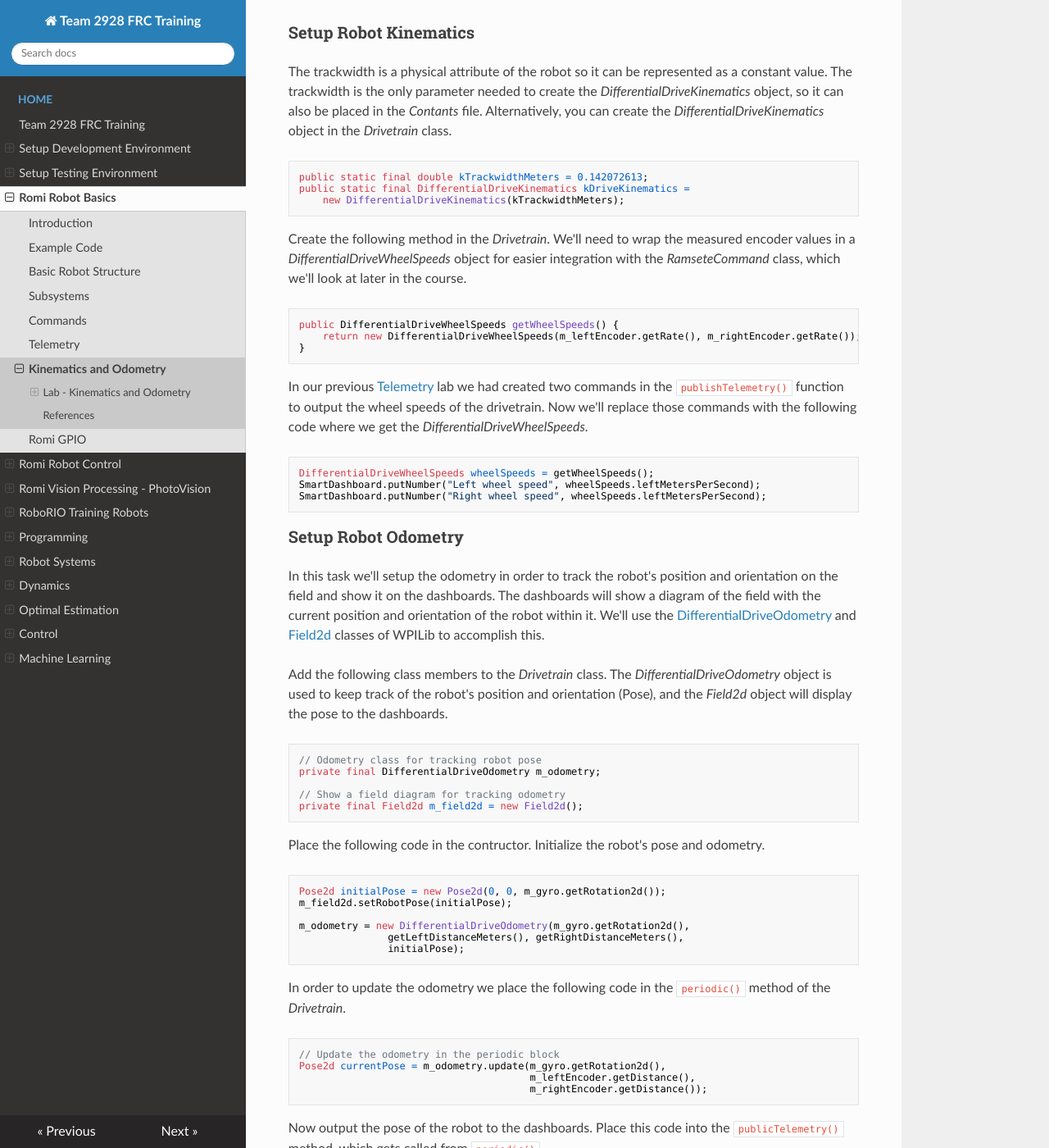
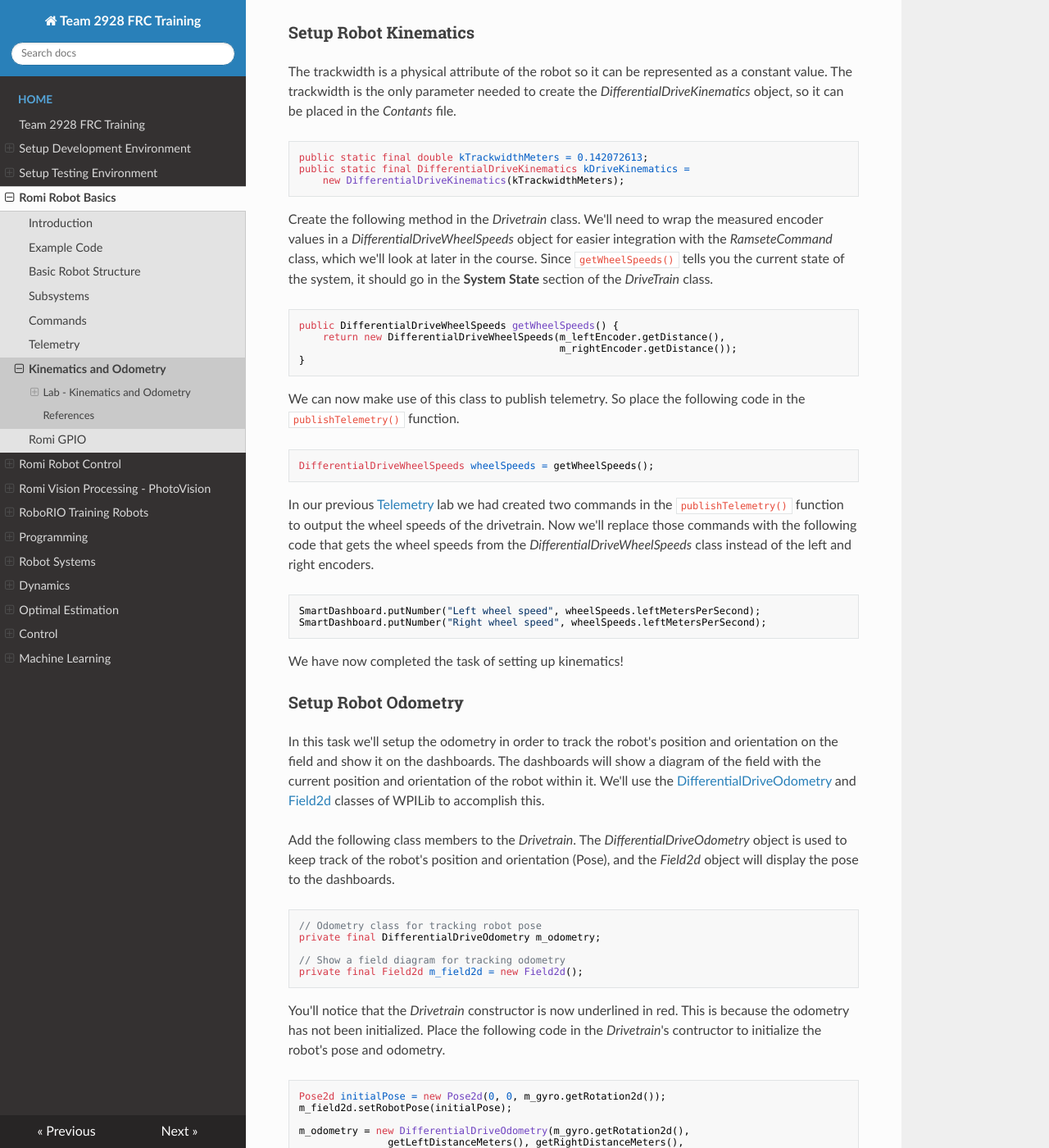
Before and after one commit to FRC-2928/FRC-Programmer-Training, an MkDocs documentation site: the page built from docs/Romi/SC/romiOdometry.md, in a window 1280 px wide and 1400 px high, scrolled down 1168 px. Shown: the whole window at 82% size. Built offline with MkDocs 1.6.1, drawn with Linux system fonts in a browser that asks for light colours; nearby versions of some CDN libraries; some of the changed text lies outside the part shown.

Commit message:
Updated Odometry

```diff
--- a/docs/Romi/SC/romiOdometry.md
+++ b/docs/Romi/SC/romiOdometry.md
@@ -20,29 +20,34 @@
 - Setup Robot Odometry
 
 ### <a name="kinematicsTask"></a>Setup Robot Kinematics
-The trackwidth is a physical attribute of the robot so it can be represented as a constant value.  The trackwidth is the only parameter needed to create the *DifferentialDriveKinematics* object, so it can also be placed in the *Contants* file.  Alternatively, you can create the *DifferentialDriveKinematics* object in the *Drivetrain* class.
+The trackwidth is a physical attribute of the robot so it can be represented as a constant value.  The trackwidth is the only parameter needed to create the *DifferentialDriveKinematics* object, so it can be placed in the *Contants* file.
 
     public static final double kTrackwidthMeters = 0.142072613;
     public static final DifferentialDriveKinematics kDriveKinematics =
         new DifferentialDriveKinematics(kTrackwidthMeters);
 
-Create the following method in the *Drivetrain*.  We'll need to wrap the measured encoder values in a *DifferentialDriveWheelSpeeds* object for easier integration with the *RamseteCommand* class, which we'll look at later in the course.
+Create the following method in the *Drivetrain* class.  We'll need to wrap the measured encoder values in a *DifferentialDriveWheelSpeeds* object for easier integration with the *RamseteCommand* class, which we'll look at later in the course.  Since `getWheelSpeeds()` tells you the current state of the system, it should go in the **System State** section of the *DriveTrain* class.
 
     public DifferentialDriveWheelSpeeds getWheelSpeeds() {
-        return new DifferentialDriveWheelSpeeds(m_leftEncoder.getRate(), m_rightEncoder.getRate());
+        return new DifferentialDriveWheelSpeeds(m_leftEncoder.getDistance(),
+                                                m_rightEncoder.getDistance());
     }
 
-In our previous [Telemetry](../romiTelemetry) lab we had created two commands in the `publishTelemetry()` function to output the wheel speeds of the drivetrain.  Now we'll replace those commands with the following code where we get the *DifferentialDriveWheelSpeeds*.
+We can now make use of this class to publish telemetry.  So place the following code in the `publishTelemetry()` function.
 
     DifferentialDriveWheelSpeeds wheelSpeeds = getWheelSpeeds();
+
+In our previous [Telemetry](../romiTelemetry) lab we had created two commands in the `publishTelemetry()` function to output the wheel speeds of the drivetrain.  Now we'll replace those commands with the following code that gets the wheel speeds from the *DifferentialDriveWheelSpeeds* class instead of the left and right encoders.
+
     SmartDashboard.putNumber("Left wheel speed", wheelSpeeds.leftMetersPerSecond);
     SmartDashboard.putNumber("Right wheel speed", wheelSpeeds.leftMetersPerSecond);
 
+We have now completed the task of setting up kinematics!
 
 ### <a name="odometryTask"></a>Setup Robot Odometry
 In this task we'll setup the odometry in order to track the robot's position and orientation on the field and show it on the dashboards.  The dashboards will show a diagram of the field with the current position and orientation of the robot within it.  We'll use the [DifferentialDriveOdometry](https://docs.wpilib.org/en/latest/docs/software/kinematics-and-odometry/differential-drive-odometry.html#differential-drive-odometry) and [Field2d](https://docs.wpilib.org/en/latest/docs/software/dashboards/glass/field2d-widget.html#the-field2d-widget) classes of WPILib to accomplish this.
 
-Add the following class members to the *Drivetrain* class.  The *DifferentialDriveOdometry* object is used to keep track of the robot's position and orientation (Pose), and the *Field2d* object will display the pose to the dashboards.
+Add the following class members to the *Drivetrain*.  The *DifferentialDriveOdometry* object is used to keep track of the robot's position and orientation (Pose), and the *Field2d* object will display the pose to the dashboards.
 
     // Odometry class for tracking robot pose
     private final DifferentialDriveOdometry m_odometry;
@@ -50,7 +55,7 @@
     // Show a field diagram for tracking odometry
     private final Field2d m_field2d = new Field2d();
 
-Place the following code in the contructor.  Initialize the robot's pose and odometry.
+You'll notice that the *Drivetrain* constructor is now underlined in red.  This is because the odometry has not been initialized.  Place the following code in the *Drivetrain*'s contructor to initialize the robot's pose and odometry.
 
     Pose2d initialPose = new Pose2d(0, 0, m_gyro.getRotation2d());
     m_field2d.setRobotPose(initialPose);
@@ -59,27 +64,39 @@
                    getLeftDistanceMeters(), getRightDistanceMeters(),
                    initialPose);
 
+Also in the contructor, let's place the odometry onto the *SmartDashboard*.
+
+    SmartDashboard.putData("field", m_field2d);
+
 In order to update the odometry we place the following code in the `periodic()` method of the *Drivetrain*.
 
     // Update the odometry in the periodic block
-    Pose2d currentPose = m_odometry.update(m_gyro.getRotation2d(),
-                                           m_leftEncoder.getDistance(),
-                                           m_rightEncoder.getDistance());
+    m_odometry.update(m_gyro.getRotation2d(),
+                      m_leftEncoder.getDistance(),
+                      m_rightEncoder.getDistance());
 
 Now output the pose of the robot to the dashboards.  Place this code into the `publicTelemetry()` method, which gets called from `periodic()`.
 
-    m_field2d.setRobotPose(currentPose);
+    m_field2d.setRobotPose(m_odometry.getPoseMeters());
 
-Finally, there needs to be a method to reset the odometry back to the starting point.  This method will also reset the encoders and zero the heading of the gyro.
+Finally, there needs to be a method to reset the odometry back to the starting point.  This method will also reset the encoders and zero the heading of the gyro.  Place this in the **Control Input** section of the *Drivetrain* class.
 
     public void resetOdometry(Pose2d pose) {
         resetEncoders();
         resetGyro();
         m_odometry.resetPosition(m_gyro.getRotation2d(),
-            getLeftDistanceMeters(), getRightDistanceMeters(),
+                            getLeftDistanceMeters(),
+                            getRightDistanceMeters(),
+                            pose);
     }
+
+That's all the additions, let's test the changes!
 
 #### Testing the Odometry
 
+Start the simulator and select *Network Tables->SmartDashboard->field* at the top bar. A *Field2d* object will appear showing the robot's initial position.  Run one of the automous routines to see the robot move.
+
+![Field2d in Simulator](../../images/FRCKinematics&Odometry/FRCKinematics&Odometry.014.jpeg)
+
 ## References
 - FRC documentation - [Kinematics and Odometry](https://docs.wpilib.org/en/latest/docs/software/kinematics-and-odometry/index.html)
```
Also changed, not shown: docs/images/FRCKinematics&Odometry/FRCKinematics&Odometry.013.jpeg, docs/images/FRCKinematics&Odometry/FRCKinematics&Odometry.014.jpeg (added).
